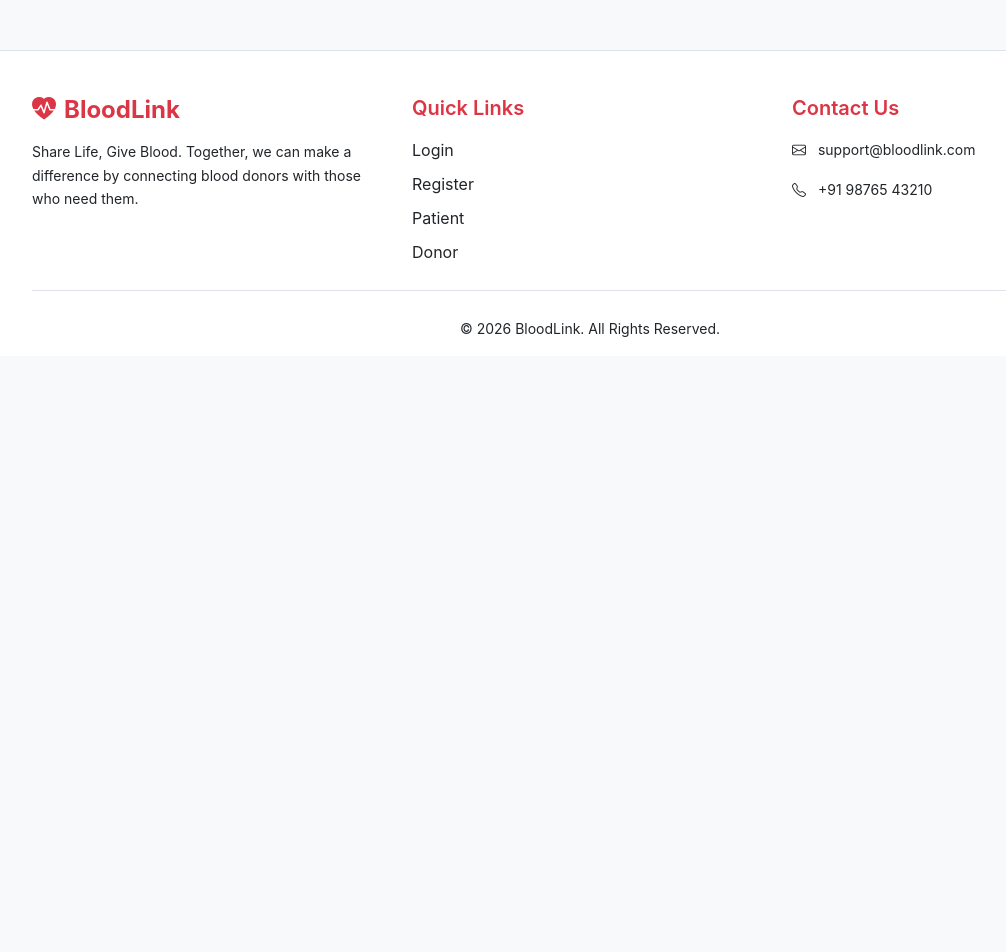
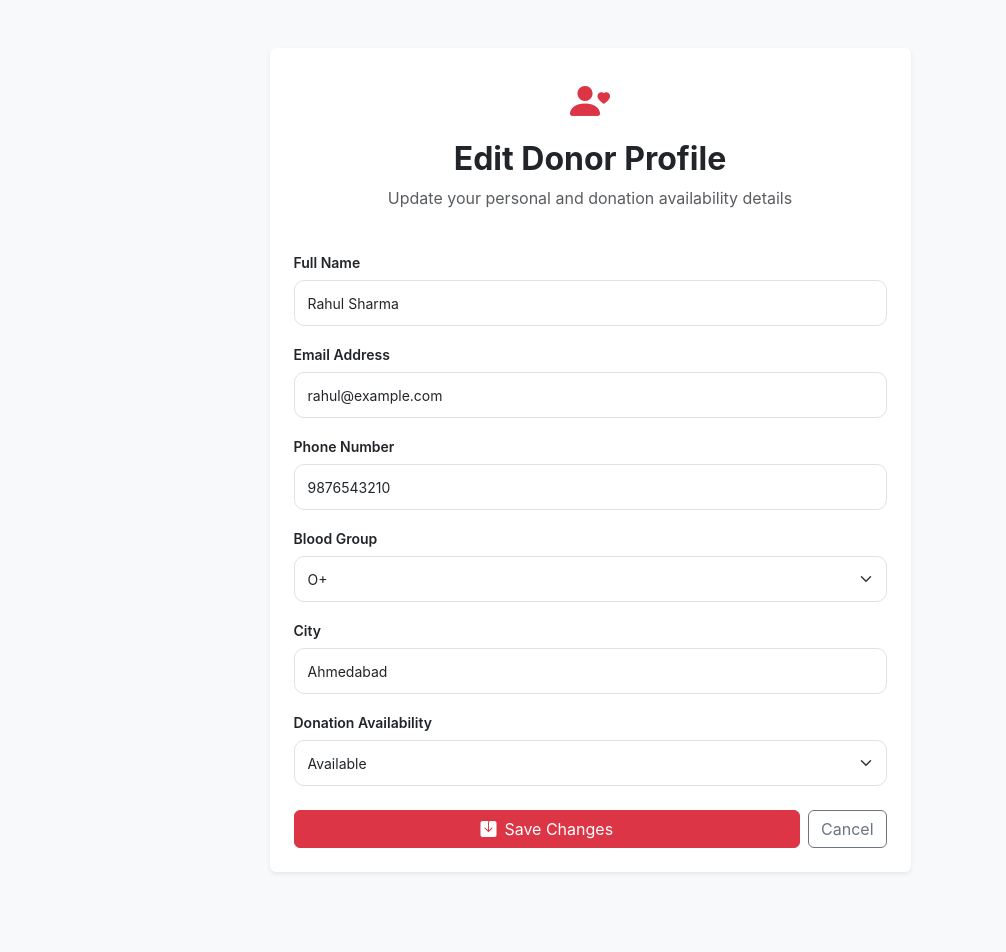
Before and after one commit to priyanshi-2608/bloodlink-routing, a React (Vite) app: page /donor-profile in a window 1280 px wide. Shown: the top 952 px of the page, without its empty margins (50-1056 px from the left). Before the commit the page ends 850 px from the top, so only its background shows below. Built offline with nearby package versions, Linux system fonts and the light colour scheme.

Commit message:
Task 20: Donor Profile Editing Page UI

```diff
--- a/src/App.jsx
+++ b/src/App.jsx
@@ -12,6 +12,7 @@ import Register from "./Pages/Register";
 import ForgotPassword from "./Pages/ForgotPassword.jsx";
 import PatientDashboard from "./Pages/PatientDashboard.jsx";
 import DonorDashboard from "./Pages/DonorDashboard.jsx";
+import DonorProfile from "./Pages/DonorProfilePage.jsx";
 import AdminDashboard from "./Pages/AdminDashboard.jsx";
 import Profile from "./Pages/Profile.jsx";
 import DonationRequest from "./Pages/DonationRequest.jsx";
@@ -32,6 +33,7 @@ function App() {
         <Route path="/forgot-password" element={<ForgotPassword />} />
         <Route path="/patient" element={<PatientDashboard />} />
         <Route path="/donor" element={<DonorDashboard />} />
+        <Route path="/donor-profile" element={<DonorProfile />} />
         <Route path="/admin" element={<AdminDashboard />} />
         <Route path="/profile" element={<Profile />} />
         <Route path="/donation-request" element={<DonationRequest />}/>
--- /dev/null
+++ b/src/Pages/DonorProfilePage.jsx
@@ -0,0 +1,149 @@
+import { useState } from "react";
+import { useNavigate } from "react-router-dom";
+
+import FormInput from "../components/FormInput";
+import BloodGroupDropdown from "../components/BloodGroupDropdown";
+import { showSuccess, showError } from "../components/Notification";
+
+function DonorProfile() {
+  const navigate = useNavigate();
+
+  const [profile, setProfile] = useState({
+    fullName: "Rahul Sharma",
+    email: "rahul@example.com",
+    phone: "9876543210",
+    bloodGroup: "O+",
+    city: "Ahmedabad",
+    availability: "Available",
+  });
+
+  const handleChange = (e) => {
+    const { name, value } = e.target;
+
+    setProfile((prev) => ({
+      ...prev,
+      [name]: value,
+    }));
+  };
+
+  const handleSubmit = (e) => {
+    e.preventDefault();
+
+    if (
+      !profile.fullName ||
+      !profile.email ||
+      !profile.phone ||
+      !profile.bloodGroup ||
+      !profile.city ||
+      !profile.availability
+    ) {
+      showError("Please fill in all fields.");
+      return;
+    }
+
+    if (!/^[0-9]{10}$/.test(profile.phone)) {
+      showError("Please enter a valid 10-digit phone number.");
+      return;
+    }
+
+    showSuccess("Donor profile updated successfully!");
+  };
+
+  return (
+    <div className="container py-5">
+      <div className="row justify-content-center">
+        <div className="col-lg-7 col-md-9">
+          <div className="card border-0 shadow-sm p-4">
+            <div className="text-center mb-4">
+              <i className="bi bi-person-heart text-danger fs-1"></i>
+              <h2 className="fw-bold mt-2">Edit Donor Profile</h2>
+              <p className="text-muted">
+                Update your personal and donation availability details
+              </p>
+            </div>
+
+            <form onSubmit={handleSubmit}>
+              <FormInput
+                label="Full Name"
+                name="fullName"
+                value={profile.fullName}
+                onChange={handleChange}
+                placeholder="Enter your full name"
+              />
+
+              <FormInput
+                label="Email Address"
+                name="email"
+                type="email"
+                value={profile.email}
+                onChange={handleChange}
+                placeholder="Enter your email"
+              />
+
+              <FormInput
+                label="Phone Number"
+                name="phone"
+                value={profile.phone}
+                onChange={handleChange}
+                placeholder="Enter 10-digit phone number"
+              />
+
+              <div className="mb-3">
+                <BloodGroupDropdown
+                  value={profile.bloodGroup}
+                  onChange={handleChange}
+                  required
+                  className="form-select"
+                />
+              </div>
+
+              <FormInput
+                label="City"
+                name="city"
+                value={profile.city}
+                onChange={handleChange}
+                placeholder="Enter your city"
+              />
+
+              <div className="mb-4">
+                <label className="form-label fw-semibold">
+                  Donation Availability
+                </label>
+                <select
+                  className="form-select"
+                  name="availability"
+                  value={profile.availability}
+                  onChange={handleChange}
+                  required
+                >
+                  <option value="Available">Available</option>
+                  <option value="Unavailable">Unavailable</option>
+                </select>
+              </div>
+
+              <div className="d-flex gap-2">
+                <button
+                  type="submit"
+                  className="btn btn-danger flex-grow-1"
+                >
+                  <i className="bi bi-save-fill me-2"></i>
+                  Save Changes
+                </button>
+
+                <button
+                  type="button"
+                  className="btn btn-outline-secondary"
+                  onClick={() => navigate("/donor")}
+                >
+                  Cancel
+                </button>
+              </div>
+            </form>
+          </div>
+        </div>
+      </div>
+    </div>
+  );
+}
+
+export default DonorProfile;
--- a/src/components/donor/Navbar.jsx
+++ b/src/components/donor/Navbar.jsx
@@ -47,7 +47,7 @@ function Navbar() {
             </li>
 
             <li className="nav-item">
-              <a className="nav-link" href="/profile">
+              <a className="nav-link" href="/donor-profile">
                 Profile
               </a>
             </li>
```
